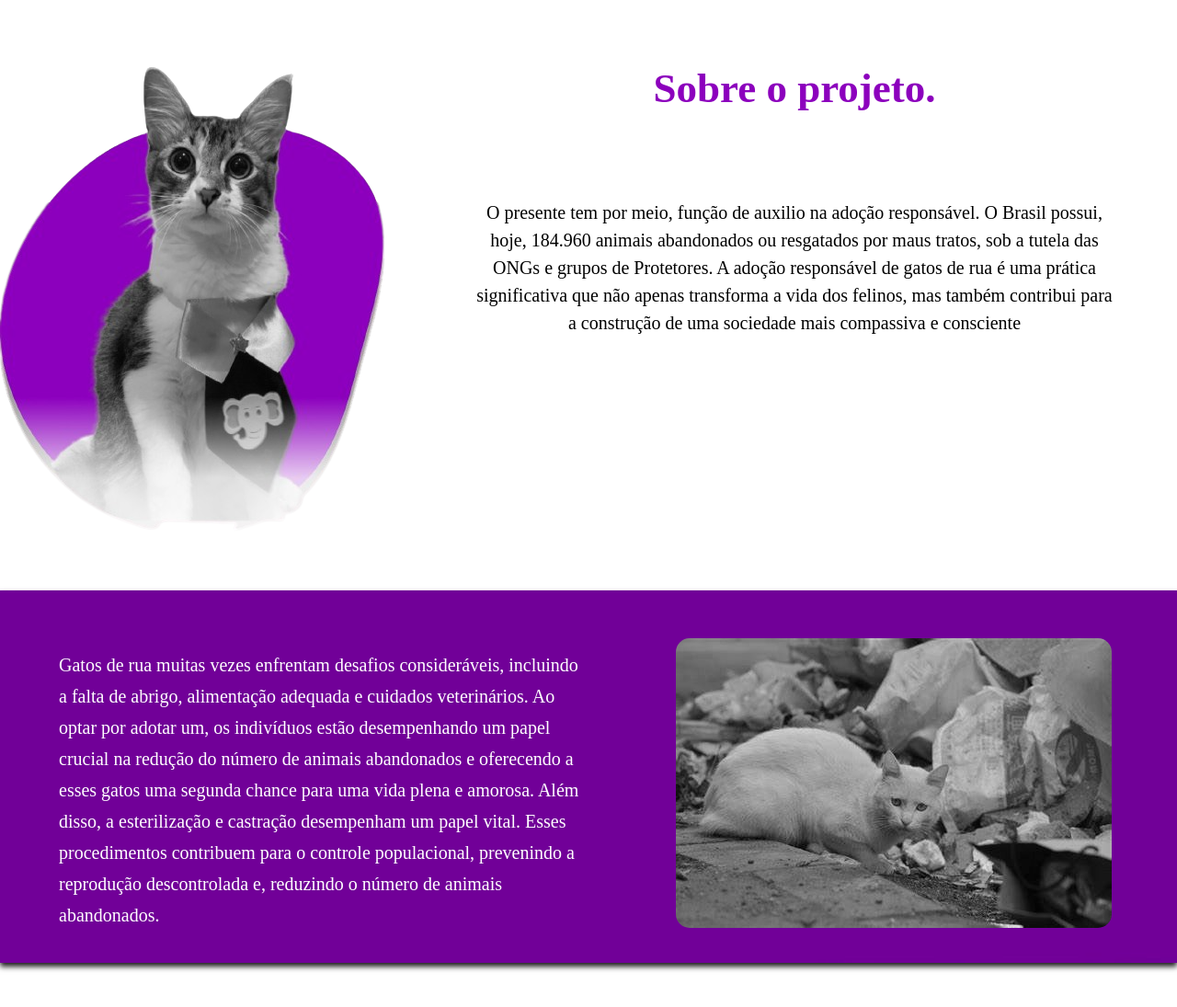
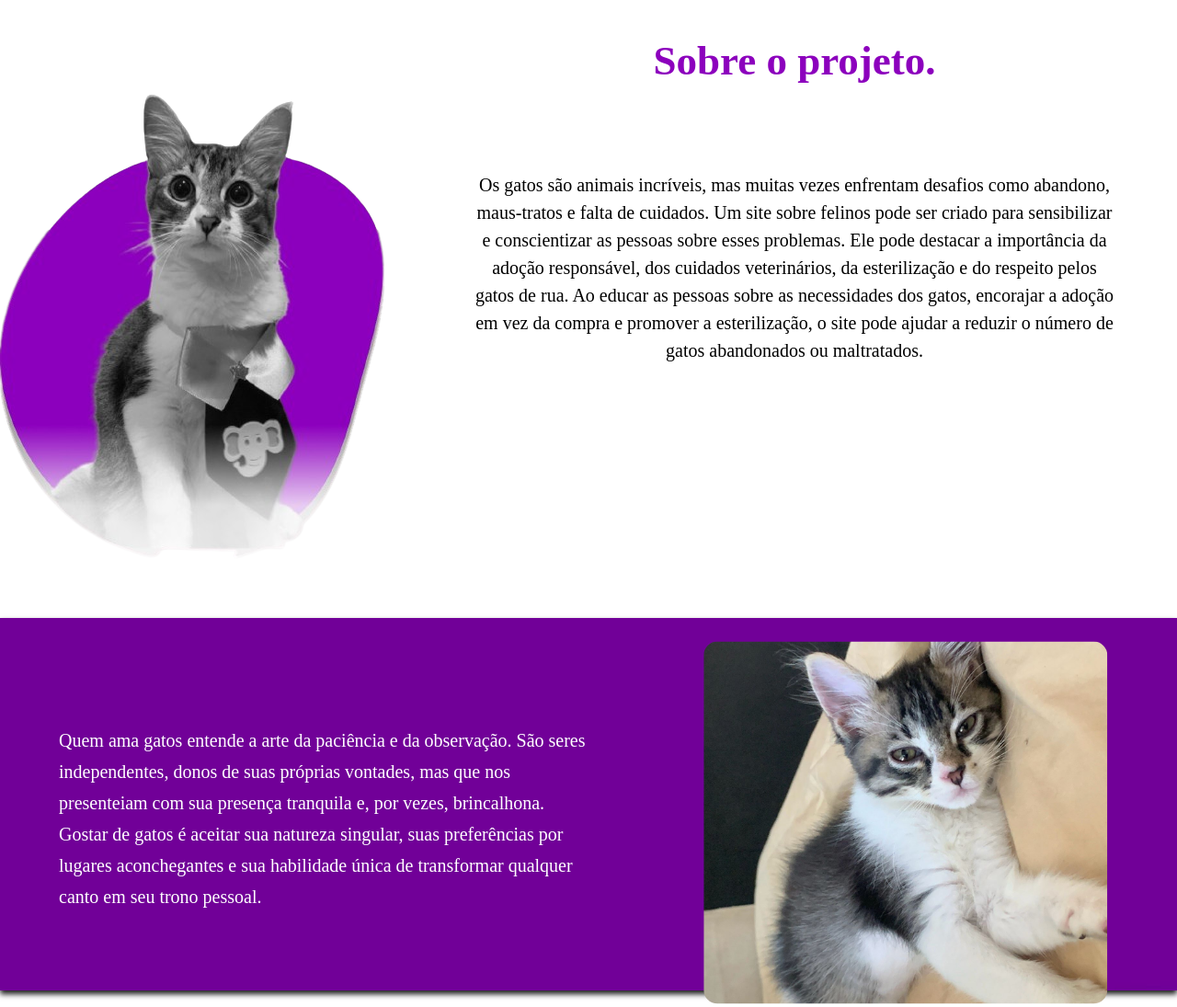
Before and after one commit to Eduardabrasilc/ProjetoIndividual, a website: page site-api/site/public/indexHome.html in a window 1280 px wide. Shown: the part 1618-2713 px from the top of the page at 92% size. Drawn offline with Linux system fonts and the light colour scheme.

Commit message:
arrumando css site

```diff
--- a/site-api/site/public/indexHome.html
+++ b/site-api/site/public/indexHome.html
@@ -45,8 +45,7 @@
             Homeow <span>.</span>
         </div>
         <div class="text5">
-            Acompanhe comigo o projeto criado e pensado no meio de adoção responsável de felinos em situações de
-            abandono ou rua!
+            Acompanhe comigo o mundo dos gatos e curiosidades sobre esses pequenos felinos!
         </div>
         <div class="icons">
 
@@ -103,10 +102,7 @@
             <h2>Sobre o projeto.</h2>
         </div>
         <div class="info">
-            <p>O presente tem por meio, função de auxilio na adoção responsável. O Brasil possui, hoje, 184.960 animais
-                abandonados ou resgatados por maus tratos, sob a tutela das ONGs e grupos de Protetores. A adoção
-                responsável de gatos de rua é uma prática significativa que não apenas transforma a vida dos felinos,
-                mas também contribui para a construção de uma sociedade mais compassiva e consciente</p>
+            <p>Os gatos são animais incríveis, mas muitas vezes enfrentam desafios como abandono, maus-tratos e falta de cuidados. Um site sobre felinos pode ser criado para sensibilizar e conscientizar as pessoas sobre esses problemas. Ele pode destacar a importância da adoção responsável, dos cuidados veterinários, da esterilização e do respeito pelos gatos de rua. Ao educar as pessoas sobre as necessidades dos gatos, encorajar a adoção em vez da compra e promover a esterilização, o site pode ajudar a reduzir o número de gatos abandonados ou maltratados.</p>
         </div>
         <div class="img-info">
             <img src="assets/Imagem_do_WhatsApp_de_2023-11-10_à_s__21.04.56_a2964a07-removebg-preview.png">
@@ -117,15 +113,10 @@
         <div class="img-texto">
             <img src="assets/Imagem do WhatsApp de 2023-11-17 à(s) 15.38.05_da231778.jpg" id="imgroxa">
             <div class="conteudo-img">
-                <p>Gatos de rua muitas vezes enfrentam desafios consideráveis, incluindo a falta de abrigo, alimentação
-                    adequada e cuidados veterinários. Ao optar por adotar um, os indivíduos estão desempenhando um papel
-                    crucial na redução do número de animais abandonados e oferecendo a esses gatos uma segunda chance
-                    para uma vida plena e amorosa. Além disso, a esterilização e castração desempenham um papel vital.
-                    Esses procedimentos contribuem para o controle populacional, prevenindo a reprodução descontrolada
-                    e, reduzindo o número de animais abandonados.</p>
+                <p>Quem ama gatos entende a arte da paciência e da observação. São seres independentes, donos de suas próprias vontades, mas que nos presenteiam com sua presença tranquila e, por vezes, brincalhona. Gostar de gatos é aceitar sua natureza singular, suas preferências por lugares aconchegantes e sua habilidade única de transformar qualquer canto em seu trono pessoal.</p>
             </div>
             <div class="imgtexto2">
-                <img src="assets/Imagem do WhatsApp de 2023-10-28 à(s) 17.27.10_5e488c45.jpg">
+                <img src="assets/imagemgato.jpg">
             </div>
         </div>
     </div>
@@ -213,12 +204,12 @@
                         estrutura do HTML, CSS e JavaScript, e dar vida à minha visão exigiram paciência e dedicação.
                         Lembro-me das noites em que mergulhei nos tutoriais, enfrentando desafios como erros de sintaxe,
                         layouts quebrados e a incerteza de como integrar funcionalidades específicas.</p>
-                    <img src="assets/Imagem do WhatsApp de 2023-10-28 à(s) 16.19.09_43f05176.jpg">
+                    <img src="assets/imagemDuda.jpg">
                 </div>
             </div>
             <div class="agrad-card3">
                 <div class="agrad-conteudo">
-                    <img src="assets/Imagem do WhatsApp de 2023-10-28 à(s) 16.19.09_43f05176.jpg" alt="">
+                    <img src="assets/imgDuda2.jpg" alt="">
                     <p>No final, meu maior desafio ao criar meu primeiro site tornou-se também minha maior conquista. A
                         sensação de ver a ideia inicial tomar forma, navegável e acessível a outros, foi incrivelmente
                         gratificante. Essa experiência não apenas solidificou meu conhecimento técnico, mas também
--- a/site-api/site/public/style.css
+++ b/site-api/site/public/style.css
@@ -366,14 +366,19 @@ html {
     position: relative;
     border-radius: 15px;
     margin-top: 65%;
-    margin-left: 155%;
+    width: 35%;
+    margin-left: 70%;
+    margin-top: 23%;
+    transform: rotate(-90deg);
+
+
 }
 
 .conteudo-img p {
     display: flex;
     position: absolute;
     /* transform: rotate(-13deg); */
-    margin-top: 25%;
+    margin-top: 29%;
     margin-left: 5%;
     font-family: 'Poppins';
     font-style: normal;
```
Also changed, not shown: site-api/site/public/assets/imagemDuda.jpg (added), site-api/site/public/assets/imagemgato.jpg (added), site-api/site/public/assets/imgDuda2.jpg (added).
